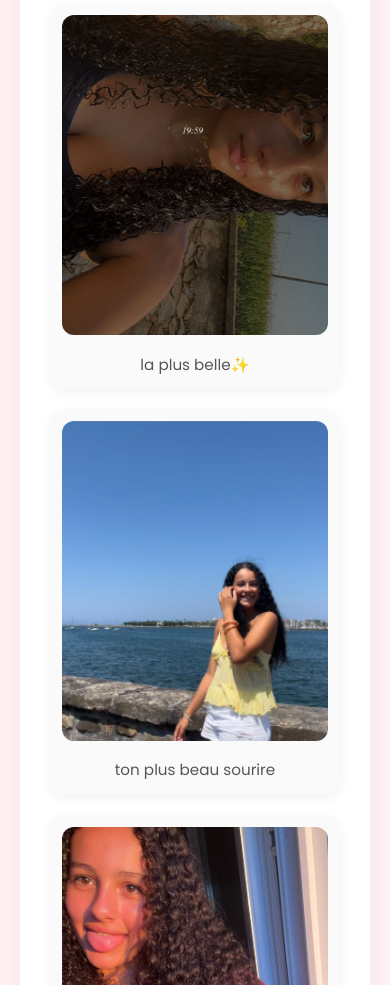
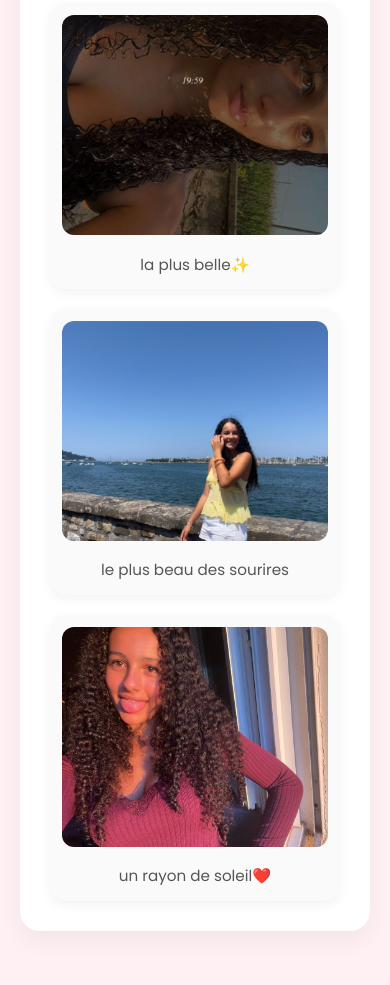
Before and after one commit to waeltouil11-bit/joyeux-aniv, a plain HTML site: page index.html in a window 390 px wide. Shown: the part 1015-2000 px from the top of the page. Drawn offline with nearby package versions, Linux system fonts and the light colour scheme.

Commit message:
Refactor gallery layout to use flexbox

```diff
--- a/index.html
+++ b/index.html
@@ -83,9 +83,11 @@
       min-height: 30px;
     }
 
+    /* Galerie avec centrage */
     .gallery {
-      display: grid;
-      grid-template-columns: repeat(auto-fit, minmax(240px, 1fr));
+      display: flex;
+      flex-wrap: wrap;
+      justify-content: center;
       gap: 20px;
       margin-top: 25px;
     }
@@ -95,12 +97,22 @@
       padding: 12px;
       border-radius: 15px;
       box-shadow: 0 4px 12px rgba(0,0,0,0.05);
+      flex: 1 1 calc(33.333% - 20px);
+      max-width: calc(33.333% - 20px);
+      min-width: 280px;
     }
 
+    .photo-card:last-child:nth-child(3n-2) {
+      flex: 0 1 calc(33.333% - 20px);
+      max-width: calc(33.333% - 20px);
+    }
+
+    /* --- FORMAT PAYSAGE DES IMAGES --- */
     .photo-card img {
       width: 100%;
-      height: 320px;
+      height: 220px; /* Hauteur réduite pour donner l'effet paysage horizontal */
       object-fit: cover;
+      object-position: center;
       border-radius: 12px;
     }
 
@@ -109,6 +121,26 @@
       font-size: 0.95rem;
       color: #555;
       font-weight: 500;
+    }
+
+    /* Adaptations mobiles */
+    @media (max-width: 768px) {
+      .photo-card {
+        flex: 1 1 calc(50% - 20px);
+        max-width: calc(50% - 20px);
+      }
+      .photo-card:last-child:nth-child(2n-1) {
+        flex: 0 1 calc(50% - 20px);
+        max-width: calc(50% - 20px);
+      }
+    }
+
+    @media (max-width: 480px) {
+      .photo-card,
+      .photo-card:last-child:nth-child(n) {
+        flex: 1 1 100%;
+        max-width: 100%;
+      }
     }
 
     footer {
@@ -130,7 +162,7 @@
 
   <main class="container">
     <section class="card message-card">
-      <h2>Pour la plus fabuleuse des copines ❤️</h2>
+      <h2>Pour la plus fabuleuse des princesses ❤️</h2>
       <p>
         Naëlle, je te souhaite une journée remplie de joie, de rires et de bonheur.
         Que cette nouvelle année t'apporte tout ce que tu désires !
@@ -144,15 +176,15 @@
       <h2>Les meilleures photos de toi princesse 👑</h2>
       <div class="gallery">
         <div class="photo-card">
-          <img src="photo1.jpg.png" alt="Photo Naëlle 1">
+          <img src="photo1.jpg.png" alt="Photo 1">
           <p>la plus belle✨</p>
         </div>
         <div class="photo-card">
-          <img src="photo2.png" alt="Photo Naëlle 2">
-          <p>ton plus beau sourire</p>
+          <img src="photo2.png" alt="Photo 2">
+          <p>le plus beau des sourires</p>
         </div>
         <div class="photo-card">
-          <img src="photo3.jpg.png" alt="Photo Naëlle 3">
+          <img src="photo3.jpg.png" alt="Photo 3">
           <p>un rayon de soleil❤️</p>
         </div>
       </div>
```
